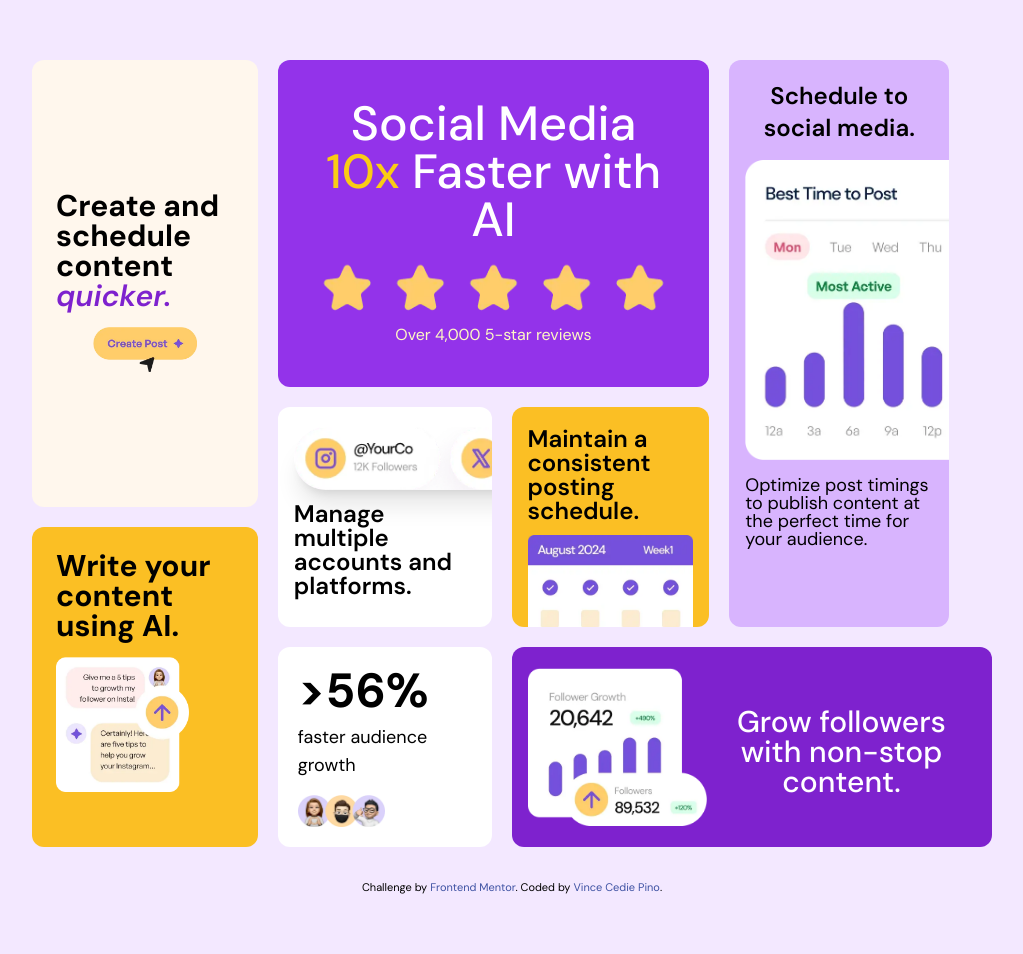
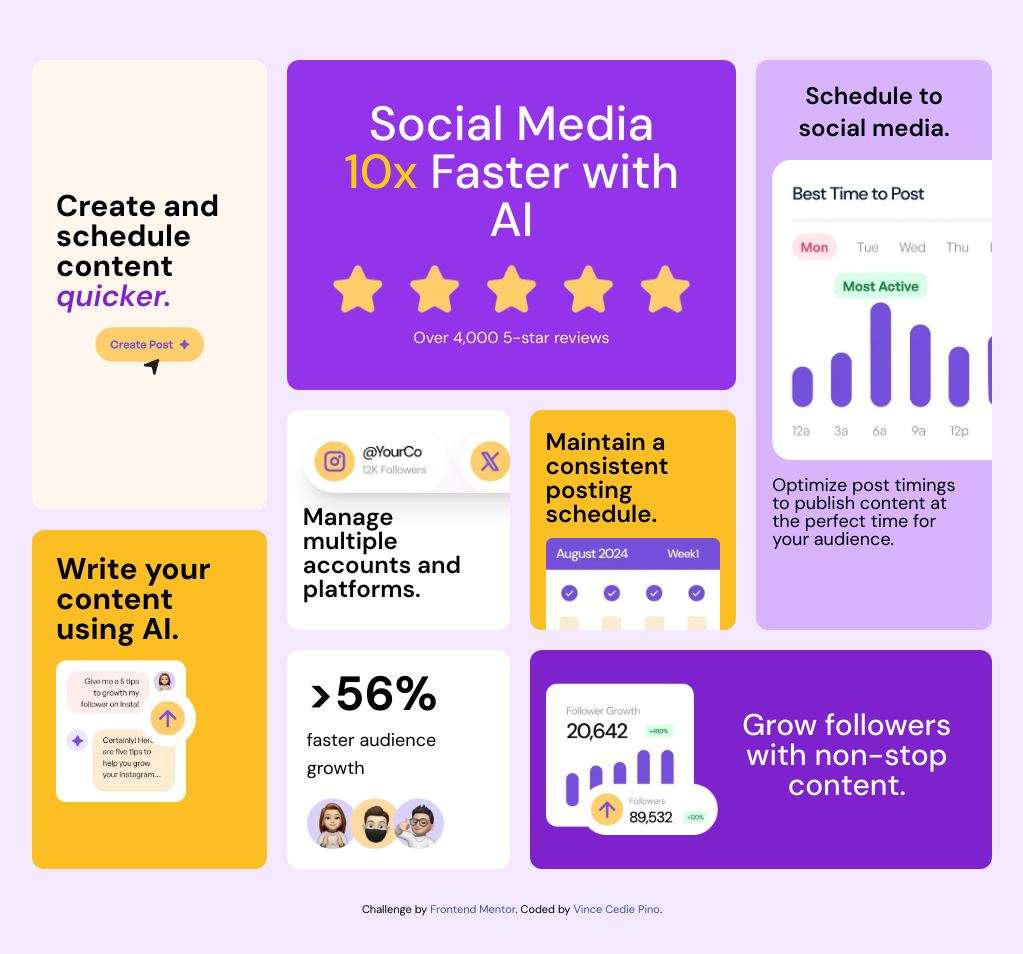
Before and after one commit to vince-pino/fem-bento-grid, a website: page index.html in a window 1280 px wide. Shown: the part 116-1070 px from the top of the page, without its empty margins (128-1151 px from the left). Drawn offline with Linux system fonts and the light colour scheme.

Commit message:
adjust div4 style and div6 image width on lg size

```diff
--- a/index.html
+++ b/index.html
@@ -70,11 +70,11 @@
       <img class="w-9/12 lg:w-[200px]" src="assets/images/illustration-consistent-schedule.webp" alt="calendar image">
     </div>
 
-    <div class="item4 py-5 px-4 bg-purple-300 rounded-xl lg:max-w-[220px] lg:overflow-clip">
+    <div class="item4 py-5 px-4 bg-purple-300 rounded-xl lg:min-w-[184px] lg:overflow-x-hidden">
       <h3 class="text-2xl mb-34 text-center font-semibold lg:mb-4">
         Schedule to social media.
       </h3>
-      <img class="lg:h-[300px] lg:max-w-none" src="assets/images/illustration-schedule-posts.webp" alt="shedule post image">
+      <img class="lg:h-[300px] lg:w-auto lg:max-w-none" src="assets/images/illustration-schedule-posts.webp" alt="shedule post image">
       <p class="text-lg text-center px-6 leading-none mt-4 lg:text-start lg:px-0">
         Optimize post timings to publish content at the perfect time for your audience.
       </p>
@@ -94,7 +94,7 @@
       <p class="text-lg mt-2 mb-4">
         faster audience growth
       </p>
-      <img class="w-1/2" src="assets/images/illustration-audience-growth.webp" alt="audience growth image">
+      <img class="w-1/2 lg:w-3/4" src="assets/images/illustration-audience-growth.webp" alt="audience growth image">
     </div>
 
     <div class="item7 py-6 px-6 bg-orange-50 rounded-xl lg:flex lg:flex-col lg:justify-center lg:items-center">
```
Also changed, not shown: dist/output.css.
